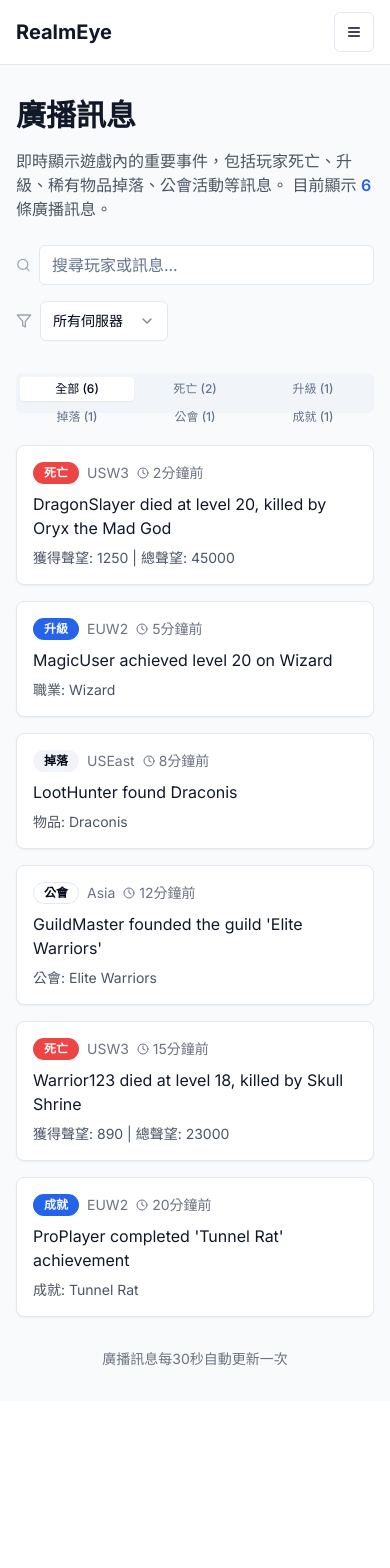
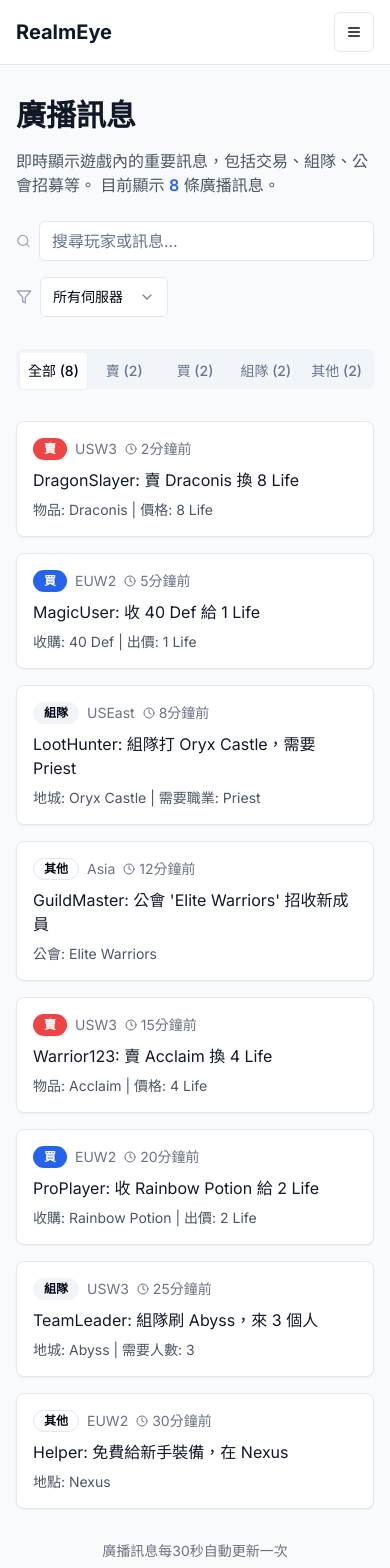
Before and after one commit to TunaKHH/artale-market-FE2, a Next.js app: page /broadcasts in a window 390 px wide. Shown: the top 1568 px of the page. Before the commit the page ends 1401 px from the top, so only its background shows below. Built offline with nearby package versions, Linux system fonts and the light colour scheme.

Commit message:
feat: update broadcast categories with new labels
Add new broadcast categories: sell, buy, group, and other

#VERCEL_SKIP

Co-authored-by: Tuna <25971229+TunaKHH@users.noreply.github.com>

```diff
--- a/app/broadcasts/page.tsx
+++ b/app/broadcasts/page.tsx
@@ -13,83 +13,102 @@ import { Header } from "../components/header"
 const mockBroadcasts = [
   {
     id: 1,
-    type: "death",
+    type: "sell",
     player: "DragonSlayer",
-    message: "DragonSlayer died at level 20, killed by Oryx the Mad God",
+    message: "DragonSlayer: 賣 Draconis 換 8 Life",
     timestamp: "2分鐘前",
     server: "USW3",
-    fame: 1250,
-    totalFame: 45000,
+    item: "Draconis",
+    price: "8 Life",
   },
   {
     id: 2,
-    type: "level",
+    type: "buy",
     player: "MagicUser",
-    message: "MagicUser achieved level 20 on Wizard",
+    message: "MagicUser: 收 40 Def 給 1 Life",
     timestamp: "5分鐘前",
     server: "EUW2",
-    class: "Wizard",
+    item: "40 Def",
+    price: "1 Life",
   },
   {
     id: 3,
-    type: "drop",
+    type: "team",
     player: "LootHunter",
-    message: "LootHunter found Draconis",
+    message: "LootHunter: 組隊打 Oryx Castle，需要 Priest",
     timestamp: "8分鐘前",
     server: "USEast",
-    item: "Draconis",
+    dungeon: "Oryx Castle",
+    needClass: "Priest",
   },
   {
     id: 4,
-    type: "guild",
+    type: "other",
     player: "GuildMaster",
-    message: "GuildMaster founded the guild 'Elite Warriors'",
+    message: "GuildMaster: 公會 'Elite Warriors' 招收新成員",
     timestamp: "12分鐘前",
     server: "Asia",
     guild: "Elite Warriors",
   },
   {
     id: 5,
-    type: "death",
+    type: "sell",
     player: "Warrior123",
-    message: "Warrior123 died at level 18, killed by Skull Shrine",
+    message: "Warrior123: 賣 Acclaim 換 4 Life",
     timestamp: "15分鐘前",
     server: "USW3",
-    fame: 890,
-    totalFame: 23000,
+    item: "Acclaim",
+    price: "4 Life",
   },
   {
     id: 6,
-    type: "achievement",
+    type: "buy",
     player: "ProPlayer",
-    message: "ProPlayer completed 'Tunnel Rat' achievement",
+    message: "ProPlayer: 收 Rainbow Potion 給 2 Life",
     timestamp: "20分鐘前",
     server: "EUW2",
-    achievement: "Tunnel Rat",
+    item: "Rainbow Potion",
+    price: "2 Life",
+  },
+  {
+    id: 7,
+    type: "team",
+    player: "TeamLeader",
+    message: "TeamLeader: 組隊刷 Abyss，來 3 個人",
+    timestamp: "25分鐘前",
+    server: "USW3",
+    dungeon: "Abyss",
+    needPlayers: "3",
+  },
+  {
+    id: 8,
+    type: "other",
+    player: "Helper",
+    message: "Helper: 免費給新手裝備，在 Nexus",
+    timestamp: "30分鐘前",
+    server: "EUW2",
+    location: "Nexus",
   },
 ]
 
 const broadcastTypes = [
   { id: "all", name: "全部", count: mockBroadcasts.length },
-  { id: "death", name: "死亡", count: mockBroadcasts.filter((b) => b.type === "death").length },
-  { id: "level", name: "升級", count: mockBroadcasts.filter((b) => b.type === "level").length },
-  { id: "drop", name: "掉落", count: mockBroadcasts.filter((b) => b.type === "drop").length },
-  { id: "guild", name: "公會", count: mockBroadcasts.filter((b) => b.type === "guild").length },
-  { id: "achievement", name: "成就", count: mockBroadcasts.filter((b) => b.type === "achievement").length },
+  { id: "sell", name: "賣", count: mockBroadcasts.filter((b) => b.type === "sell").length },
+  { id: "buy", name: "買", count: mockBroadcasts.filter((b) => b.type === "buy").length },
+  { id: "team", name: "組隊", count: mockBroadcasts.filter((b) => b.type === "team").length },
+  { id: "other", name: "其他", count: mockBroadcasts.filter((b) => b.type === "other").length },
 ]
 
 const getBadgeColor = (type: string) => {
   switch (type) {
-    case "death":
+    case "sell":
       return "destructive"
-    case "level":
+    case "buy":
       return "default"
-    case "drop":
+    case "team":
       return "secondary"
-    case "guild":
+    case "other":
       return "outline"
-    case "achievement":
-      return "default"
     default:
       return "default"
   }
@@ -97,16 +116,14 @@ const getBadgeColor = (type: string) => {
 
 const getBadgeText = (type: string) => {
   switch (type) {
-    case "death":
-      return "死亡"
-    case "level":
-      return "升級"
-    case "drop":
-      return "掉落"
-    case "guild":
-      return "公會"
-    case "achievement":
-      return "成就"
+    case "sell":
+      return "賣"
+    case "buy":
+      return "買"
+    case "team":
+      return "組隊"
+    case "other":
+      return "其他"
     default:
       return type
   }
@@ -137,7 +154,7 @@ export default function BroadcastsPage() {
         <div className="mb-8">
           <h1 className="text-3xl font-bold text-gray-900 mb-4">廣播訊息</h1>
           <p className="text-gray-600 mb-6">
-            即時顯示遊戲內的重要事件，包括玩家死亡、升級、稀有物品掉落、公會活動等訊息。 目前顯示{" "}
+            即時顯示遊戲內的重要訊息，包括交易、組隊、公會招募等。 目前顯示{" "}
             <span className="font-semibold text-blue-600">{filteredBroadcasts.length}</span> 條廣播訊息。
           </p>
 
@@ -175,9 +192,9 @@ export default function BroadcastsPage() {
 
         {/* Type Tabs */}
         <Tabs value={selectedType} onValueChange={setSelectedType} className="mb-8">
-          <TabsList className="grid w-full grid-cols-3 md:grid-cols-6 gap-1">
+          <TabsList className="grid w-full grid-cols-5 gap-1">
             {broadcastTypes.map((type) => (
-              <TabsTrigger key={type.id} value={type.id} className="text-xs px-2 py-1">
+              <TabsTrigger key={type.id} value={type.id} className="text-sm px-3 py-2">
                 {type.name} ({type.count})
               </TabsTrigger>
             ))}
@@ -202,22 +219,28 @@ export default function BroadcastsPage() {
                     <p className="text-gray-900 mb-2">{broadcast.message}</p>
 
                     {/* Additional info based on type */}
-                    {broadcast.type === "death" && broadcast.fame && (
+                    {broadcast.type === "sell" && broadcast.item && broadcast.price && (
                       <div className="text-sm text-gray-600">
-                        獲得聲望: {broadcast.fame} | 總聲望: {broadcast.totalFame}
+                        物品: {broadcast.item} | 價格: {broadcast.price}
                       </div>
                     )}
-                    {broadcast.type === "level" && broadcast.class && (
-                      <div className="text-sm text-gray-600">職業: {broadcast.class}</div>
+                    {broadcast.type === "buy" && broadcast.item && broadcast.price && (
+                      <div className="text-sm text-gray-600">
+                        收購: {broadcast.item} | 出價: {broadcast.price}
+                      </div>
                     )}
-                    {broadcast.type === "drop" && broadcast.item && (
-                      <div className="text-sm text-gray-600">物品: {broadcast.item}</div>
+                    {broadcast.type === "team" && (
+                      <div className="text-sm text-gray-600">
+                        {broadcast.dungeon && `地城: ${broadcast.dungeon}`}
+                        {broadcast.needClass && ` | 需要職業: ${broadcast.needClass}`}
+                        {broadcast.needPlayers && ` | 需要人數: ${broadcast.needPlayers}`}
+                      </div>
                     )}
-                    {broadcast.type === "guild" && broadcast.guild && (
-                      <div className="text-sm text-gray-600">公會: {broadcast.guild}</div>
-                    )}
-                    {broadcast.type === "achievement" && broadcast.achievement && (
-                      <div className="text-sm text-gray-600">成就: {broadcast.achievement}</div>
+                    {broadcast.type === "other" && (
+                      <div className="text-sm text-gray-600">
+                        {broadcast.guild && `公會: ${broadcast.guild}`}
+                        {broadcast.location && `地點: ${broadcast.location}`}
+                      </div>
                     )}
                   </div>
                 </div>
--- a/components/ui/tabs.tsx
+++ b/components/ui/tabs.tsx
@@ -14,8 +14,8 @@ const TabsList = React.forwardRef<
   <TabsPrimitive.List
     ref={ref}
     className={cn(
-      "inline-flex h-10 items-center justify-center rounded-md bg-muted p-1 text-muted-foreground",
-      className
+      "inline-flex h-10 items-center justify-center rounded-md bg-muted p-1 text-muted-foreground grid-cols-4",
+      className,
     )}
     {...props}
   />
@@ -30,7 +30,7 @@ const TabsTrigger = React.forwardRef<
     ref={ref}
     className={cn(
       "inline-flex items-center justify-center whitespace-nowrap rounded-sm px-3 py-1.5 text-sm font-medium ring-offset-background transition-all focus-visible:outline-none focus-visible:ring-2 focus-visible:ring-ring focus-visible:ring-offset-2 disabled:pointer-events-none disabled:opacity-50 data-[state=active]:bg-background data-[state=active]:text-foreground data-[state=active]:shadow-sm",
-      className
+      className,
     )}
     {...props}
   />
@@ -45,7 +45,7 @@ const TabsContent = React.forwardRef<
     ref={ref}
     className={cn(
       "mt-2 ring-offset-background focus-visible:outline-none focus-visible:ring-2 focus-visible:ring-ring focus-visible:ring-offset-2",
-      className
+      className,
     )}
     {...props}
   />
```
